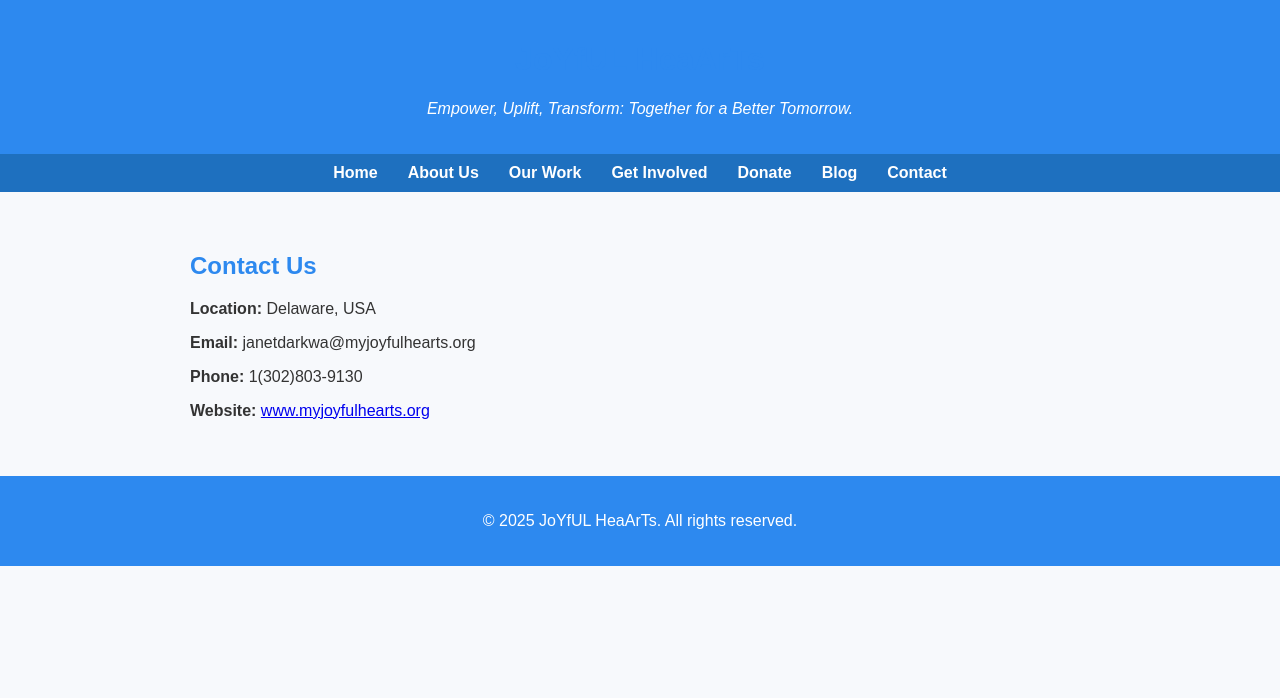
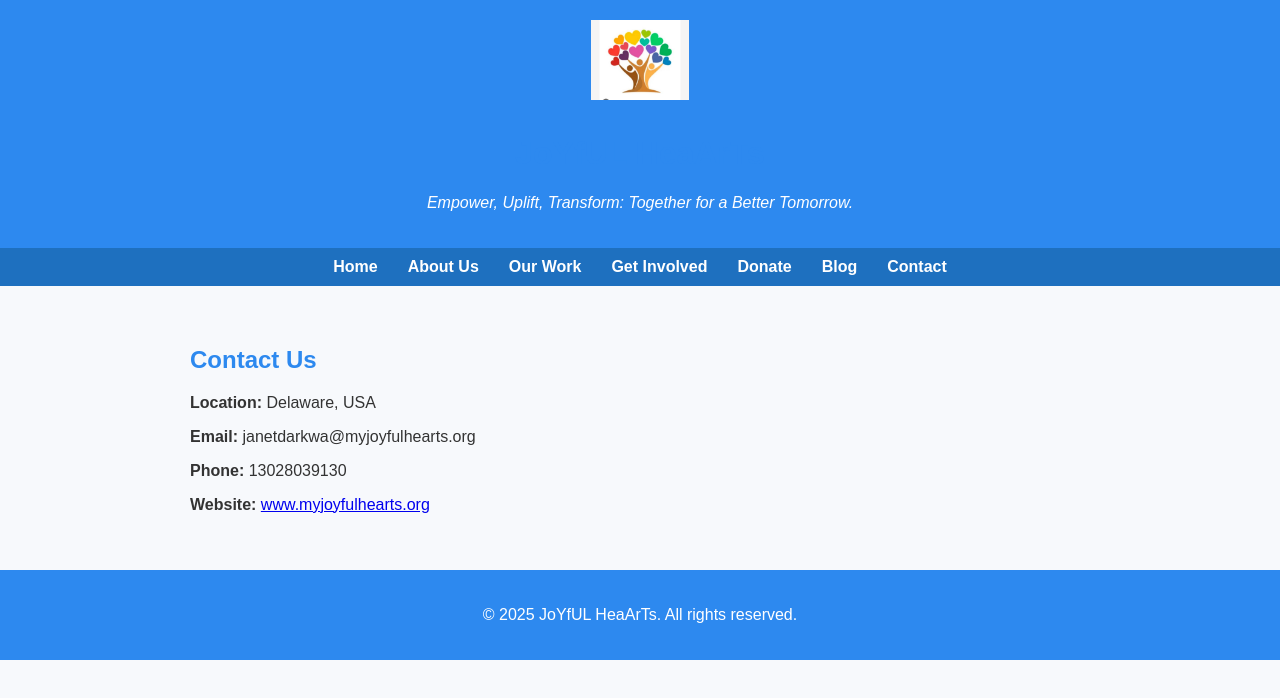
Before and after one commit to eadjei7873/joyfulhearts, a plain HTML site: page contact.html in a window 1280 px wide. Drawn offline with Linux system fonts and the light colour scheme.

Commit message:
Update contact.html

```diff
--- a/contact.html
+++ b/contact.html
@@ -7,6 +7,7 @@
   <style>
     body { font-family: Arial, sans-serif; background: #f7f9fc; margin: 0; padding: 0; color: #333; }
     header, footer { background: #2d89ef; color: white; text-align: center; padding: 20px 0; }
+    header img { max-height: 80px; margin-bottom: 10px; }
     nav { background: #1e70bf; display: flex; justify-content: center; padding: 10px 0; }
     nav a { color: white; margin: 0 15px; text-decoration: none; font-weight: bold; }
     section { padding: 40px 20px; max-width: 900px; margin: auto; }
@@ -15,6 +16,7 @@
 </head>
 <body>
   <header>
+    <img src="49978.jpg" alt="Joyful Hearts Logo" />
     <h1>JoYfUL HeaArTs</h1>
     <p><em>Empower, Uplift, Transform: Together for a Better Tomorrow.</em></p>
   </header>
@@ -31,7 +33,7 @@
     <h2>Contact Us</h2>
     <p><strong>Location:</strong> Delaware, USA</p>
     <p><strong>Email:</strong> janetdarkwa@myjoyfulhearts.org</p>
-    <p><strong>Phone:</strong> 1(302)803-9130</p>
+    <p><strong>Phone:</strong> 13028039130</p>
     <p><strong>Website:</strong> <a href="http://www.myjoyfulhearts.org">www.myjoyfulhearts.org</a></p>
   </section>
   <footer>
```
